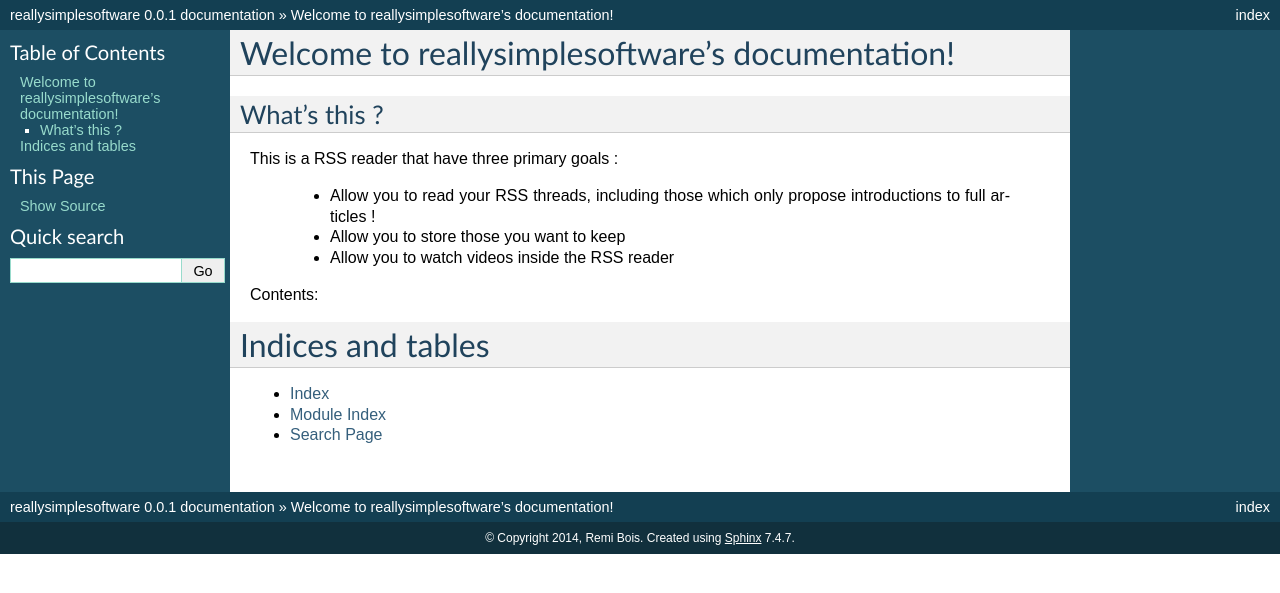
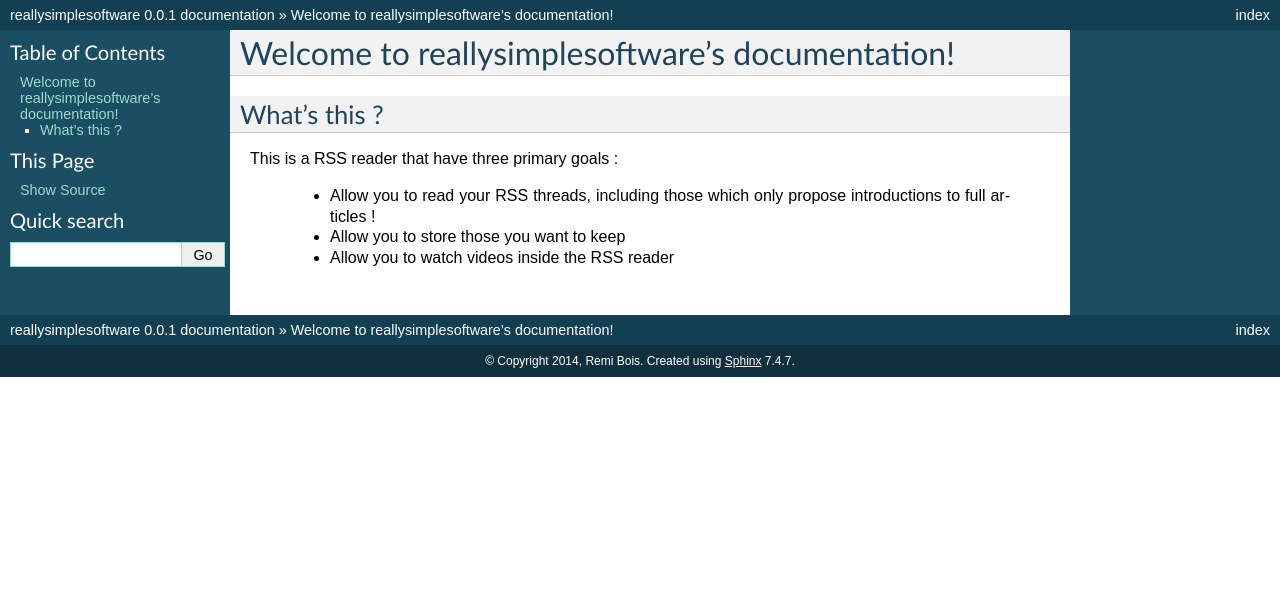
Before and after one commit to sildar/reallysimplesoftware, a Sphinx documentation site: the page built from docs/source/index.rst, in a window 1280 px wide. Shown: the top 593 px of the page. Built offline with Sphinx 7.4.7, drawn with Linux system fonts in a browser that asks for light colours; some of the changed lines change nothing that is shown.

Commit message:
Added small documentation setup

```diff
--- a/docs/source/conf.py
+++ b/docs/source/conf.py
@@ -19,7 +19,7 @@ import os
 # If extensions (or modules to document with autodoc) are in another directory,
 # add these directories to sys.path here. If the directory is relative to the
 # documentation root, use os.path.abspath to make it absolute, like shown here.
-#sys.path.insert(0, os.path.abspath('.'))
+sys.path.insert(0, os.path.abspath('../../'))
 
 # -- General configuration ------------------------------------------------
 
--- a/docs/source/index.rst
+++ b/docs/source/index.rst
@@ -16,16 +16,16 @@ This is a RSS reader that have three primary goals :
   * Allow you to store those you want to keep
   * Allow you to watch videos inside the RSS reader
 
-Contents:
 
 .. toctree::
    :maxdepth: 2
 
 
 
-Indices and tables
-==================
 
-* :ref:`genindex`
-* :ref:`modindex`
-* :ref:`search`
+.. Indices and tables
+.. ==================
+
+.. * :ref:`genindex`
+.. * :ref:`modindex`
+.. * :ref:`search`
```
